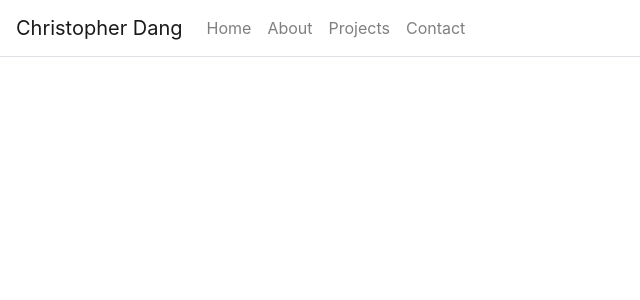
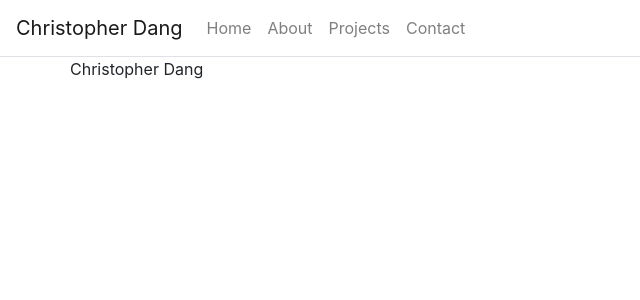
Before and after one commit to christopherdang/Portfolio, a React (Create React App) app in the folder portfolio-app/: page / in a window 1280 px wide. Shown: the top 300 px of the page, without its empty margins (0-640 px from the left). Built offline with nearby package versions, Linux system fonts and the light colour scheme.

Commit message:
Added Components folder and footer

```diff
--- a/portfolio-app/src/App.js
+++ b/portfolio-app/src/App.js
@@ -4,6 +4,8 @@ import Container from 'react-bootstrap/Container';
 import Navbar from 'react-bootstrap/Navbar';
 import Nav from 'react-bootstrap/Nav'
 import './App.css';
+
+import Footer from './Components/Footer';
 
 class App extends React.Component {
 
@@ -59,6 +61,8 @@ class App extends React.Component {
             </Navbar.Collapse>
           </Navbar>
 
+          <Footer />
+
         </Container>
       </Router>
       );
--- /dev/null
+++ b/portfolio-app/src/Components/Footer.js
@@ -0,0 +1,20 @@
+import React from 'react';
+import { Container, Row, Col } from 'react-bootstrap';
+
+function Footer() {
+
+    return(
+        <footer className='mt=5'>
+            <Container>
+                <Row>
+                    <Col className="p-0" md={3} sm={12}>
+                        Christopher Dang
+                    </Col>
+                </Row>
+            </Container>
+        </footer>
+    );
+
+}
+
+export default Footer;
```
Also changed, not shown: portfolio-app/src/Footer.js (deleted).
